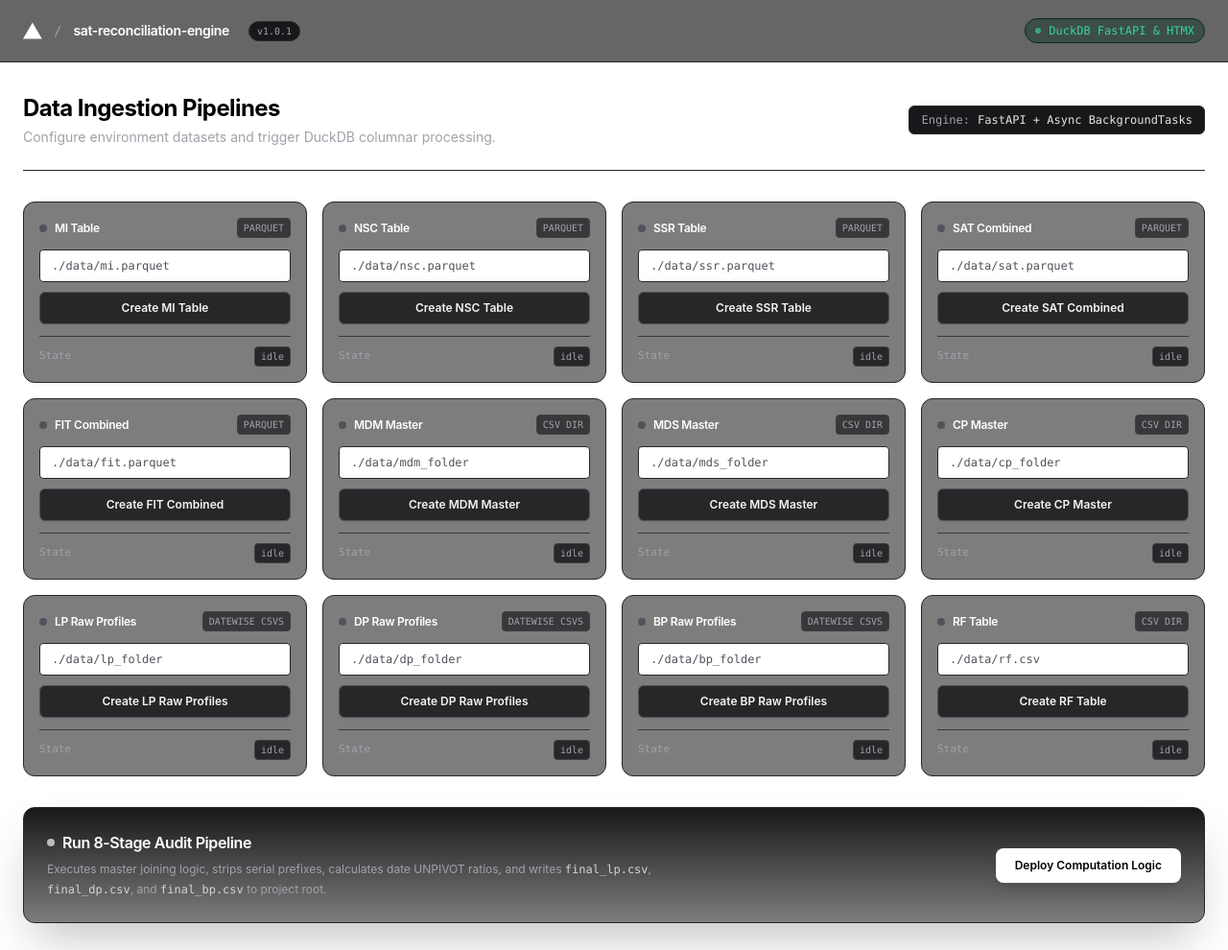
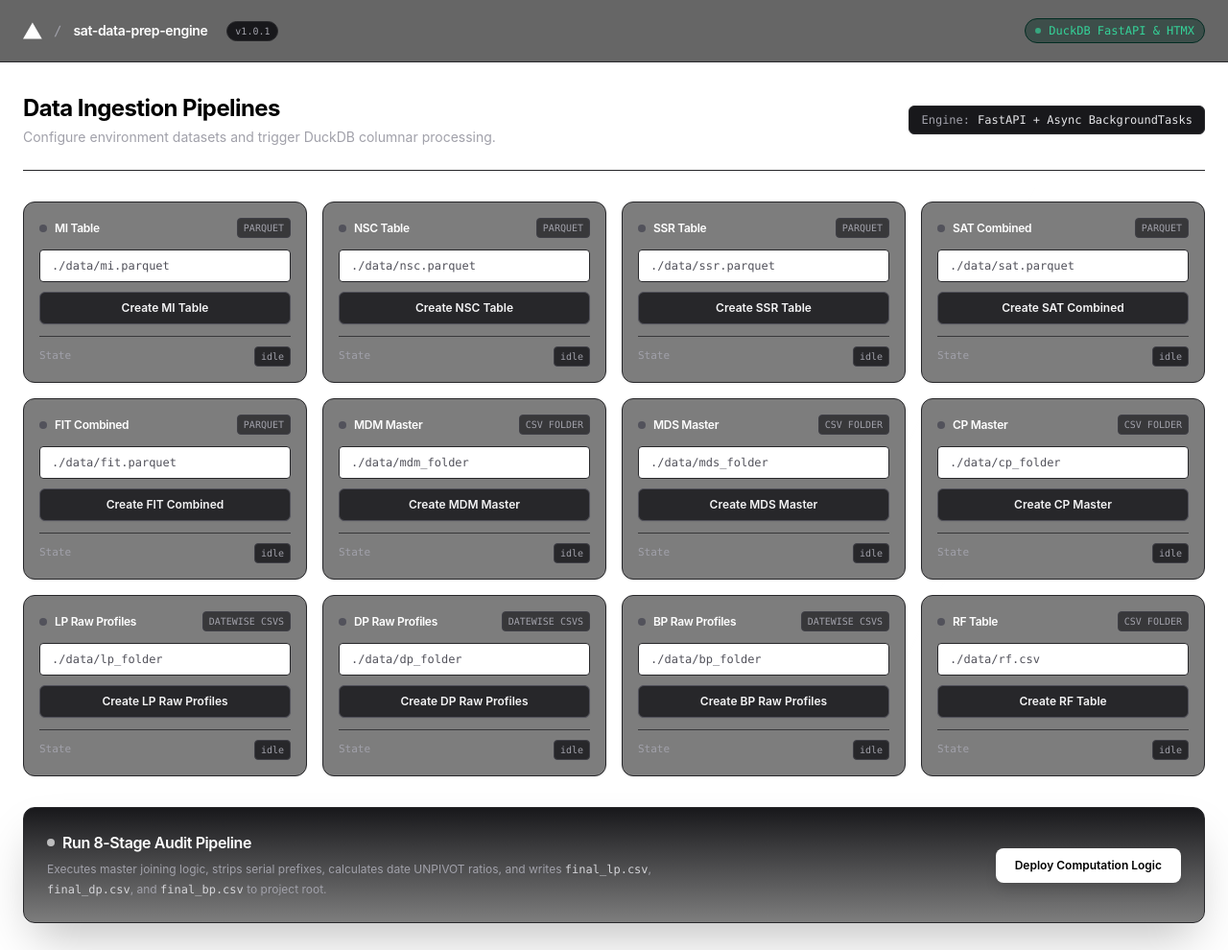
Before and after one commit to Codex0299/SAT_APP, a FastAPI app: page / in a window 1280 px wide. Shown: the top 990 px of the page at 96% size. Run offline with FastAPI, Linux system fonts and the light colour scheme; some libraries are stand-ins or nearby versions.

Commit message:
ui changes

```diff
--- a/templates/index.html
+++ b/templates/index.html
@@ -70,7 +70,7 @@
                     <path d="M37.5274 0L75.0548 65H0L37.5274 0Z" />
                 </svg>
                 <span class="text-vercelMuted text-sm font-mono">/</span>
-                <span class="text-sm font-semibold tracking-tight text-white">sat-reconciliation-engine</span>
+                <span class="text-sm font-semibold tracking-tight text-white">sat-data-prep-engine</span>
                 <span
                     class="ml-2 px-2 py-0.5 text-[10px] font-mono rounded-full border border-zinc-800 text-zinc-400 bg-zinc-900">
                     v1.0.1
@@ -114,13 +114,13 @@
             ('SSR', 'SSR Table', 'Parquet', 'file', './data/ssr.parquet'),
             ('sat_combined', 'SAT Combined', 'Parquet', 'file', './data/sat.parquet'),
             ('fit_combined', 'FIT Combined', 'Parquet', 'file', './data/fit.parquet'),
-            ('MDM', 'MDM Master', 'CSV Dir', 'folder', './data/mdm_folder'),
-            ('MDS', 'MDS Master', 'CSV Dir', 'folder', './data/mds_folder'),
-            ('CP', 'CP Master', 'CSV Dir', 'folder', './data/cp_folder'),
+            ('MDM', 'MDM Master', 'CSV Folder', 'folder', './data/mdm_folder'),
+            ('MDS', 'MDS Master', 'CSV Folder', 'folder', './data/mds_folder'),
+            ('CP', 'CP Master', 'CSV Folder', 'folder', './data/cp_folder'),
             ('lp', 'LP Raw Profiles', 'Datewise CSVs', 'folder', './data/lp_folder'),
             ('dp', 'DP Raw Profiles', 'Datewise CSVs', 'folder', './data/dp_folder'),
             ('bp', 'BP Raw Profiles', 'Datewise CSVs', 'folder', './data/bp_folder'),
-            ('rf', 'RF Table', 'CSV Dir', 'folder', './data/rf.csv')
+            ('rf', 'RF Table', 'CSV Folder', 'folder', './data/rf.csv')
             ] %}
 
             {% for key, label, fmt, input_type, placeholder in cards %}
@@ -199,7 +199,7 @@
 
             <button hx-post="/run-audit" hx-target="#audit-results" hx-indicator="#audit-spinner"
                 class="relative z-10 bg-white hover:bg-zinc-200 text-black font-semibold px-5 py-2.5 rounded-lg text-xs transition shadow-lg flex items-center justify-center gap-2 cursor-pointer whitespace-nowrap">
-                <span>Deploy  Computation Logic</span>
+                <span>Deploy Computation Logic</span>
                 <span id="audit-spinner" class="htmx-indicator animate-spin">🌀</span>
             </button>
         </div>
```
